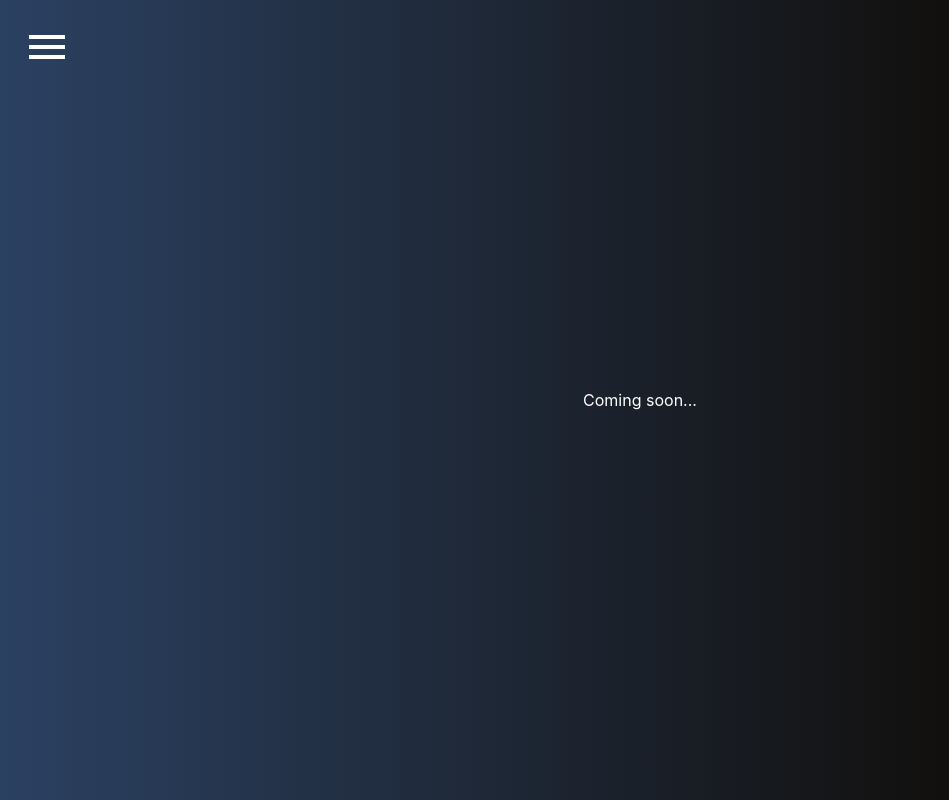
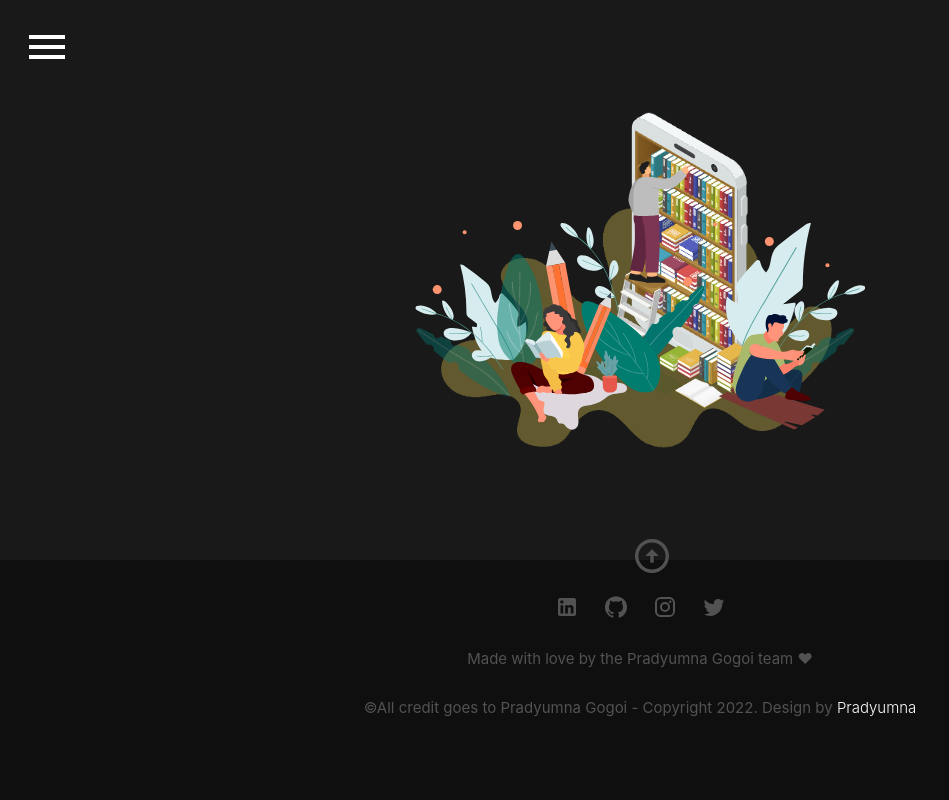
Before and after one commit to pradyumnagogoi/pradyumna_portfolio-site, a React (Create React App) app: page /contect in a window 1280 px wide. Shown: the whole page, without its empty margins (0-949 px from the left). Built offline with nearby package versions, Linux system fonts and the light colour scheme.

Commit message:
initial updation commit

```diff
--- a/src/Components/Contect me/Contect.css
+++ b/src/Components/Contect me/Contect.css
@@ -1,11 +1,82 @@
 .contect{
+    display: flex;
+    flex-direction: column;
+    justify-content: center;
+    align-items: center;
+    height: 100vh;
+}
+
+.randomClass{
+    width: 100%;
+    height: 70%;
+    background-color: #191919;
+    display: flex;
+    flex-direction: column;
+   justify-content: center;
+   align-items: center;
+}
+
+.footer{
+    width: 100%;
+    height: 30%;
+    background-color: #0f0f0f;
+}
+
+.footer > p{
+    color: #525252;
+    font-size: 15px;
+    font-weight: 400;
+    text-align: center;
+    padding: 15px;
+}
+
+strong{
+    color: white;
+    font-weight: 300;
+}
+
+.socialLinks{
     display: flex;
     flex-direction: row;
     flex-wrap: wrap;
     justify-content: center;
     align-items: center;
-    height: 100vh;
-    background-color: #2b4162;
-    background-image: linear-gradient(90deg, #2b4162 0%, #12100e 74%);
+    gap: 25px;
+    padding: 15px;
+    color: #525252;
+    margin-top: 20px;
 
 }
+
+.link{
+    cursor: pointer;
+}
+
+.arrow{
+    color: #525252;
+    position: absolute;
+    top: 68%;
+    transform: scale(1.7);
+    cursor: pointer;
+
+
+}
+
+.arrow:hover{
+    color: greenyellow;
+}
+
+.vectorImg{
+    width: 450px;
+    height: 450px;
+}
+
+@media only screen and (max-width:580px) {
+    .vectorImg{
+        width: 300px;
+        height: 300px;
+    }
+    .arrow{
+        transform: scale(1.5);
+    }
+}
--- a/src/Components/Contect me/Contect.js
+++ b/src/Components/Contect me/Contect.js
@@ -1,10 +1,30 @@
 import React from 'react';
 import '../Contect me/Contect.css';
+import { NavLink } from 'react-router-dom';
+import LinkedInIcon from '@mui/icons-material/LinkedIn';
+import GitHubIcon from '@mui/icons-material/GitHub';
+import InstagramIcon from '@mui/icons-material/Instagram';
+import TwitterIcon from '@mui/icons-material/Twitter';
+import ArrowCircleUpIcon from '@mui/icons-material/ArrowCircleUp';
 
 function Contect() {
   return <div className='contect'>
-    Coming soon...
-
+    <div className='randomClass'>
+    <img className='vectorImg' src='Library.svg' alt='img' />
+    <div>
+    <NavLink exact activeclassName="active_class" to="/"><ArrowCircleUpIcon className='arrow' /></NavLink>
+    </div>
+    </div>
+    <div className='footer'>
+      <div className='socialLinks'>
+        <LinkedInIcon className='link'/>
+        <GitHubIcon className='link'/>
+        <InstagramIcon className='link'/>
+        <TwitterIcon className='link'/>
+      </div>
+      <p>Made with love by the Pradyumna Gogoi team &#10084;</p>
+      <p>&copy;All credit goes to Pradyumna Gogoi - Copyright 2022. Design by <strong>Pradyumna</strong> </p>
+    </div>
   </div>;
 }
 
```
Also changed, not shown: public/Library.svg (added).
